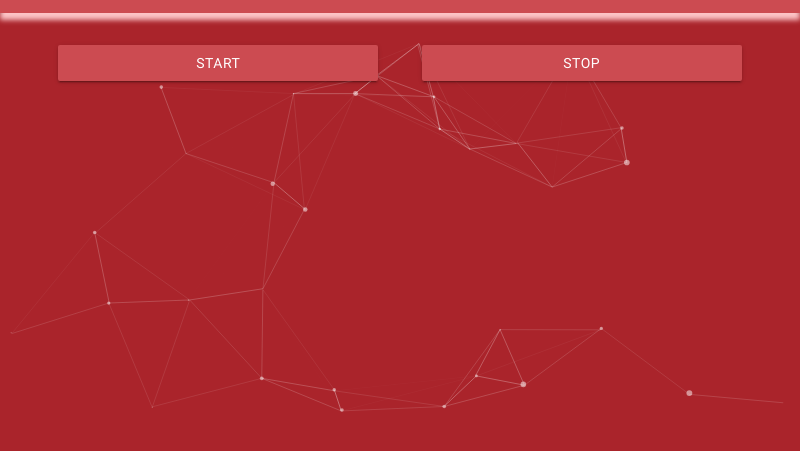
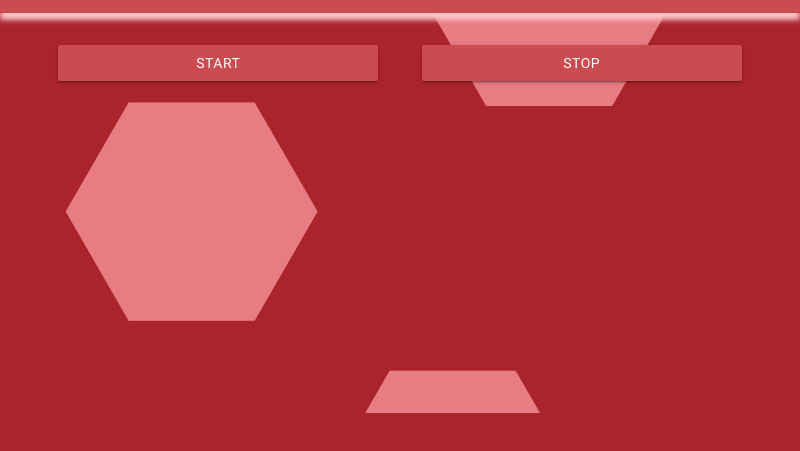
Before and after one commit to Ali60351/CN-GUI-Design, an Electron app: page Homescreen.html in a window 800 px wide. Shown: the part 51-502 px from the top of the page. Drawn offline with Linux system fonts and the light colour scheme.

Commit message:
Modified Alt UI

```diff
--- a/js/app.js
+++ b/js/app.js
@@ -16,23 +16,23 @@ particlesJS('particles-js',
 {
   "particles": {
     "number": {
-        "value": 80,
+      "value": 5,
       "density": {
         "enable": true,
-          "value_area": 800
+        "value_area": 641.3648243462092
       }
     },
     "color": {
-        "value": "#ffffff"
+      "value": "#fc9a9f"
     },
     "shape": {
-        "type": "circle",
+      "type": "polygon",
       "stroke": {
         "width": 0,
         "color": "#000000"
       },
       "polygon": {
-          "nb_sides": 5
+        "nb_sides": 6
       },
       "image": {
         "src": "img/github.svg",
@@ -51,8 +51,8 @@ particlesJS('particles-js',
       }
     },
     "size": {
-        "value": 3,
-        "random": true,
+      "value": 94.69771699587272,
+      "random": false,
       "anim": {
         "enable": false,
         "speed": 40,
@@ -61,7 +61,7 @@ particlesJS('particles-js',
       }
     },
     "line_linked": {
-        "enable": true,
+      "enable": false,
       "distance": 150,
       "color": "#ffffff",
       "opacity": 0.4,
--- a/stylesheet.css
+++ b/stylesheet.css
@@ -112,7 +112,7 @@ body {
     min-height: 50px;
     /* width: 85%; */
     width: 0%;
-    background: rgba(252, 154, 159, 0.9);
+    background: rgba(204, 75, 81, 0.9);
     transition: width 1.5s;
 }
 
```
Lines whose indentation alone changed are shown as unchanged.
